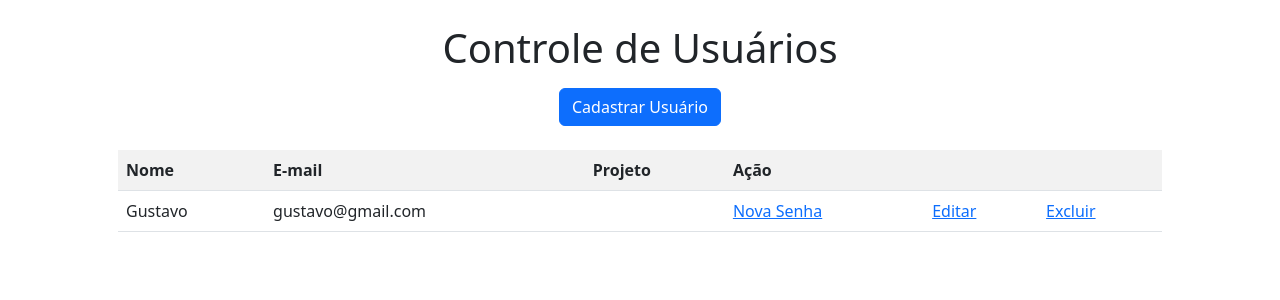
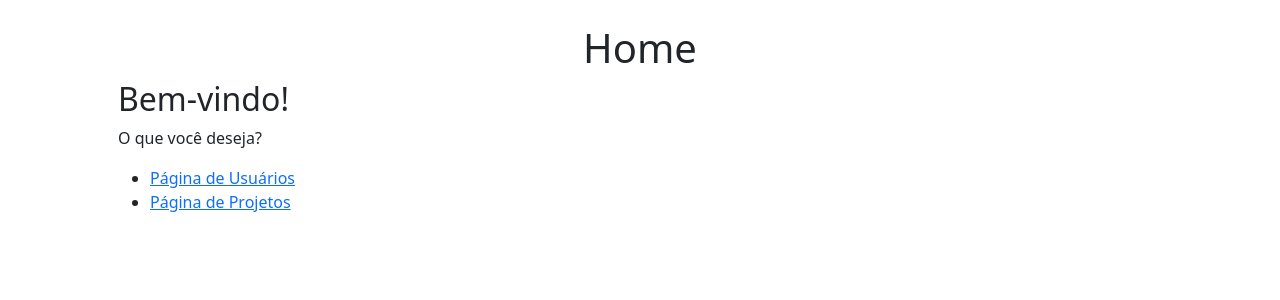
Before and after one commit to GustavoAndo/projeto-php, a PHP site: page / in a window 1280 px wide. Shown: the top 300 px of the page. Run offline with PHP 8.4, Linux system fonts and the light colour scheme; data comes from the database, SQL or seed files in the repository; data that the repository does not hold is empty.

Commit message:
adicionando pagina home

```diff
--- a/index.php
+++ b/index.php
@@ -16,60 +16,15 @@
     <link href="./styles/styles.css" rel="stylesheet">
 </head>
 <body>
-    <?php
-        if(isset($_SESSION['msg'])){
-            echo $_SESSION['msg'];
-            unset($_SESSION['msg']);
-        }
-    ?>
     <div class="container px-5 pt-2 my-3">
-        <h1 class="text-center">Controle de Usuários</h1>
-    <div class="d-flex justify-content-center my-3">
-        <a class="btn btn-primary" href="./pages/cadastro-usuario.php">Cadastrar Usuário</a>
+        <h1 class="text-center">Home</h1>
+        <h2>Bem-vindo!</h2>
+        <p>O que você deseja?</p>
+        <ul>
+            <li><a href="./pages/tabela-usuario">Página de Usuários</a></li>
+            <li><a href="./pages/tabela-projeto">Página de Projetos</a></li>
+        </ul>
     </div>
-    <?php
-        if (!empty($row)) {
-    ?>
-        <table class="mt-4 my-3 table table-striped">
-            <tr>
-                <th scope="col">Nome</th>
-                <th scope="col">E-mail</th>
-                <th scope="col">Projeto</th>
-                <th scope="col" colspan="3">Ação</th>
-            </tr>
-    <?php
-        do{
-    ?>
-            <tr>
-                <td><?php echo $row['usu_nome'] ?></td>
-                <td><?php echo $row['usu_email'] ?></td>
-                <td><?php echo !empty($row['id_projeto']) ? $row['pro_nome'] : "<span>Usuário em nenhum projeto.</span>" ?></td>
-                <td>
-                    <a href="./pages/redefinicao-senha.php?matricula=<?php echo $row['usu_matricula'] ?>">Nova Senha</td>
-                </td>
-                <td>
-                    <a href="./pages/edicao-usuario.php?matricula=<?php echo $row['usu_matricula'] ?>">Editar</a>
-                </td>
-                <td>
-                    <a href="javascript: if(confirm('Tem certeza que deseja deletar o usuário <?php echo $row['usu_nome'] ?>?'))
-                    location.href='./services/excluir-usuario.php?matricula=<?php echo $row['usu_matricula'] ?>';">Excluir</a>
-                </td>
-            </tr>
-    <?php
-        } while($row=$sql_query->fetch_assoc());
-    ?>
-        </table>
-    <?php
-        } else {
-            echo "<p>Ainda não há usuários cadastrados.</p>";
-        }
-    ?>
-    </div>
-<script>
-    function fechar() {
-        document.getElementById("aviso").innerHTML = '';
-    }
-</script>
 <script src="https://cdn.jsdelivr.net/npm/bootstrap@5.2.3/dist/js/bootstrap.bundle.min.js" integrity="sha384-kenU1KFdBIe4zVF0s0G1M5b4hcpxyD9F7jL+jjXkk+Q2h455rYXK/7HAuoJl+0I4" crossorigin="anonymous"></script>
 </body>
 </html>
--- a/services/atualizar-senha.php
+++ b/services/atualizar-senha.php
@@ -11,7 +11,7 @@
 
     if(mysqli_affected_rows($conn)){
         $_SESSION['msg'] = "<div id='aviso'><p class='p-2 mb-2 text-center bg-success text-white mr-2'>Senha redefinida com sucesso!<button class='btn btn-success btn-sm' onClick='fechar()'>X</button></p></div>";
-        header("Location: ../index.php");
+        header("Location: ../pages/tabela-usuario.php");
     } else {
         $_SESSION['msg'] = "<div id='aviso'><p class='p-2 mb-2 text-center bg-danger text-white mr-2'>Erro ao redefinir senha.<button class='btn btn-success btn-sm' onClick='fechar()'>X</button></p></div>";
         header("Location: ../pages/edicao-usuario.php?matricula=$matricula");
--- a/services/atualizar-usuario.php
+++ b/services/atualizar-usuario.php
@@ -17,7 +17,7 @@
 
     if(mysqli_affected_rows($conn)){
         $_SESSION['msg'] = "<div id='aviso'><p class='p-2 mb-2 text-center bg-success text-white mr-2'>Usuário atualizado com sucesso!<button class='btn btn-success btn-sm' onClick='fechar()'>X</button></p></div>";
-        header("Location: ../index.php");
+        header("Location: ../pages/tabela-usuario.php");
     } else {
         $_SESSION['msg'] = "<div id='aviso'><p class='p-2 mb-2 text-center bg-danger text-white mr-2'>Erro ao atualizar o usuário.</p><button class='btn btn-danger btn-sm' onClick='fechar()'>X</button></p></div>";
         header("Location: ../pages/edicao-usuario.php?matricula=$matricula");
--- a/services/excluir-usuario.php
+++ b/services/excluir-usuario.php
@@ -10,7 +10,7 @@
 
         if(mysqli_affected_rows($conn)){
             $_SESSION['msg'] = "<div id='aviso'><p class='p-2 mb-2 text-center bg-success text-white mr-2'>Usuário excluído!<button class='btn btn-success btn-sm' onClick='fechar()'>X</button></p></div>";
-            header("Location: ../index.php");
+            header("Location: ../pages/tabela-usuario.php");
         } else {
             $_SESSION['msg'] = "<div id='aviso'><p class='p-2 mb-2 text-center bg-danger text-white mr-2'>Erro ao excluir o usuário.<button class='btn btn-danger btn-sm' onClick='fechar()'>X</button></p></div>";
             header("Location: ../index.php");
--- a/services/salvar-usuario.php
+++ b/services/salvar-usuario.php
@@ -18,7 +18,7 @@
 
     if(mysqli_affected_rows($conn)){
         $_SESSION['msg'] = "<div id='aviso'><p class='p-2 mb-2 text-center bg-success text-white mr-2'>Usuário cadastrado com sucesso!<button class='btn btn-success btn-sm' onClick='fechar()'>X</button></p></div>";
-        header("Location: ../index.php");
+        header("Location: ../pages/tabela-usuario.php");
     } else {
         $_SESSION['msg'] = "<div id='aviso'><p class='p-2 mb-2 text-center bg-danger text-white mr-2'>Erro ao cadastrar usuário.<button class='btn btn-danger btn-sm' onClick='fechar()'>X</button></p></div>";
         header("Location: ../pages/cadastro-usuario.php");
```
Also changed, not shown: pages/tabela-usuario.php (added, +75 -0 lines).
